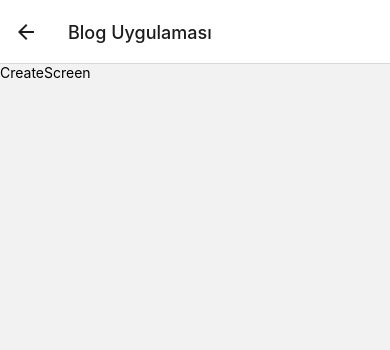
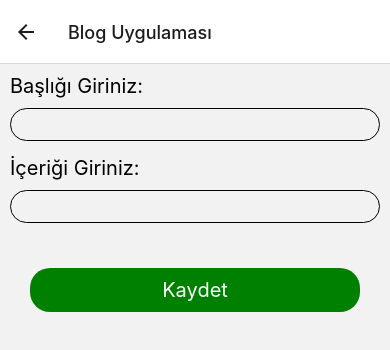
Before and after one commit to AbdullahSahin1/BlogProject, a React Native app: screen /Create in a window 390 px wide. Shown: the top 350 px of the page. Built offline with nearby package versions, Linux system fonts and the light colour scheme.

Commit message:
Update CreateScreen.js

```diff
--- a/screens/CreateScreen.js
+++ b/screens/CreateScreen.js
@@ -1,11 +1,17 @@
 import { StyleSheet, Text, View } from 'react-native';
 import React from 'react';
+import BlogPostForm from '../components/BlogPostForm';
+import { useContext } from 'react';
+import { Context } from '../context/BlogContext';
 
-export default function CreateScreen() {
+export default function CreateScreen({ navigation }) {
+  const { addBlogPost } = useContext(Context);
   return (
-    <View>
-      <Text>CreateScreen</Text>
-    </View>
+    <BlogPostForm
+      onSubmit={(title, content) => {
+        addBlogPost(title, content, () => navigation.navigate('Index'));
+      }}
+    />
   );
 }
 
```
